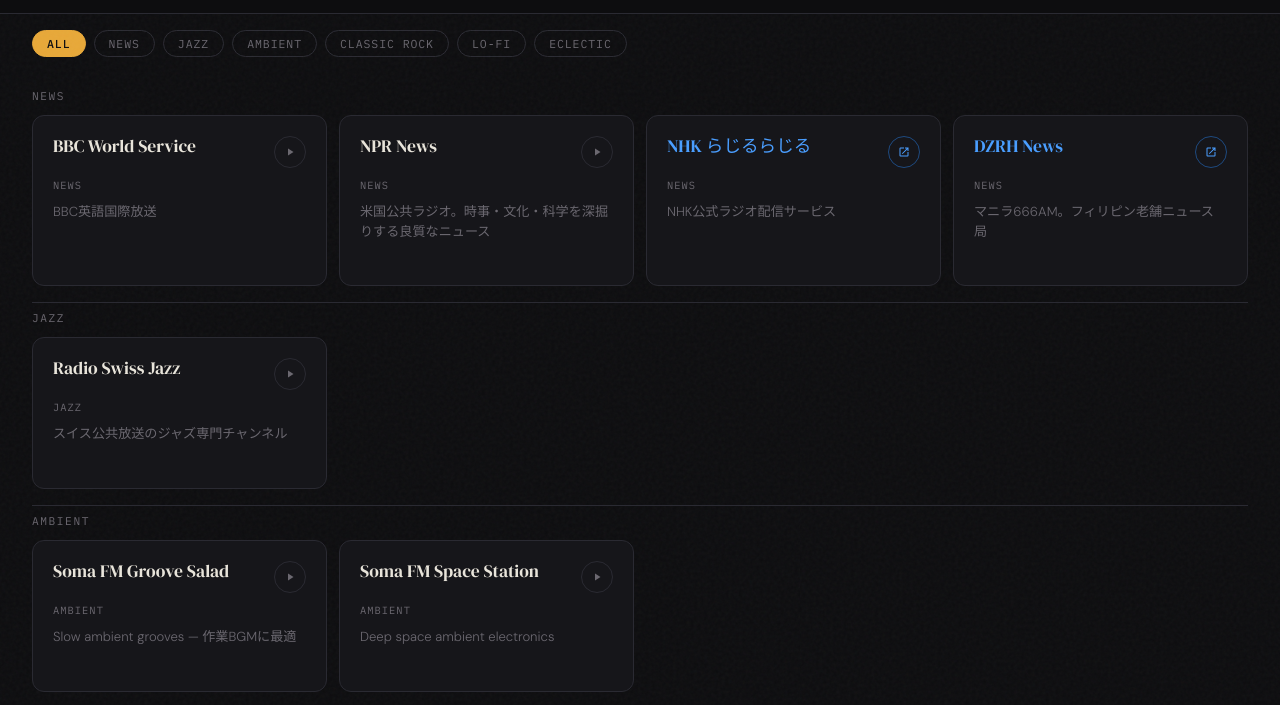
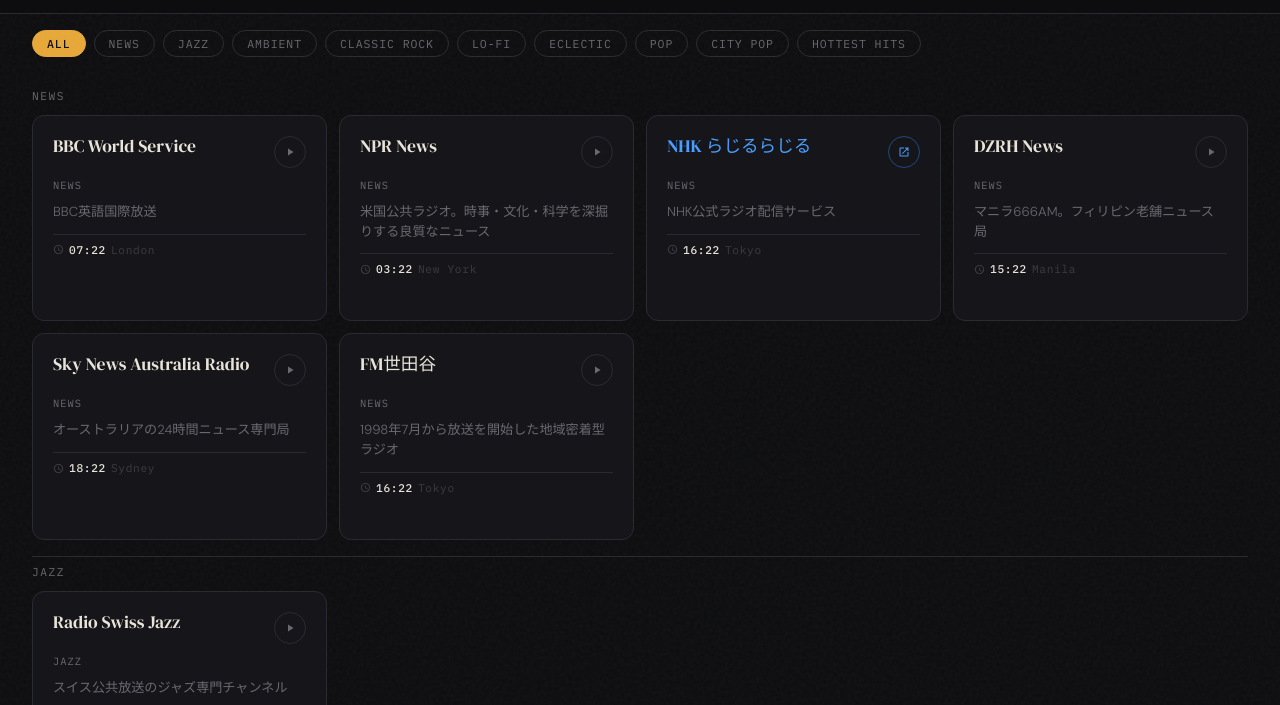
Before and after one commit to ivy-helix/MyRadio, a website: page index.html in a window 1280 px wide. Shown: the part 76-781 px from the top of the page. Drawn offline with Linux system fonts and the light colour scheme.

Commit message:
stations.jsonの追加,時刻表示機能の追加,その他改善

```diff
--- a/index.html
+++ b/index.html
@@ -41,7 +41,6 @@
         font-weight: 300;
       }
 
-      /* ── NOISE OVERLAY ── */
       body::before {
         content: '';
         position: fixed;
@@ -51,7 +50,6 @@
         pointer-events: none;
       }
 
-      /* ── HEADER ── */
       header {
         position: sticky;
         top: 0;
@@ -84,16 +82,10 @@
         animation: pulse 1.4s ease-in-out infinite;
       }
       @keyframes pulse {
-        0%,
-        100% {
-          opacity: 1;
-        }
-        50% {
-          opacity: 0.4;
-        }
+        0%, 100% { opacity: 1; }
+        50% { opacity: 0.4; }
       }
 
-      /* ── FILTER TABS ── */
       .filters {
         padding: 16px 32px 0;
         display: flex;
@@ -124,7 +116,6 @@
         font-weight: 500;
       }
 
-      /* ── GRID ── */
       main {
         padding: 24px 32px calc(var(--player-h) + 24px);
         display: grid;
@@ -134,7 +125,6 @@
         z-index: 1;
       }
 
-      /* ── STATION CARD ── */
       .card {
         background: var(--surface);
         border: 1px solid var(--border);
@@ -153,11 +143,7 @@
         content: '';
         position: absolute;
         inset: 0;
-        background: radial-gradient(
-          circle at 70% 30%,
-          var(--amber) 0%,
-          transparent 65%
-        );
+        background: radial-gradient(circle at 70% 30%, var(--amber) 0%, transparent 65%);
         opacity: 0;
         transition: opacity 0.3s;
       }
@@ -166,34 +152,17 @@
         border-color: var(--amber-dim);
         box-shadow: 0 8px 24px #0009;
       }
-      .card:hover::after {
-        opacity: 0.04;
-      }
+      .card:hover::after { opacity: 0.04; }
       .card.playing {
         border-color: var(--amber);
         box-shadow: 0 0 0 1px var(--amber-dim), 0 8px 32px #e8a83822;
       }
-      .card.playing::after {
-        opacity: 0.07;
-      }
-      .card.external .card-name {
-        color: var(--blue);
-      }
-      .card.external .play-icon {
-        border-color: var(--blue-dim);
-      }
-      .card.external:hover .play-icon {
-        border-color: var(--blue);
-      }
-      .card.external .play-icon svg {
-        fill: var(--blue);
-      }
-      .card.external:hover {
-        border-color: var(--blue-dim);
-      }
-      .card.external.hover::after {
-        opacity: 0.04;
-      }
+      .card.playing::after { opacity: 0.07; }
+      .card.external .card-name { color: var(--blue); }
+      .card.external .play-icon { border-color: var(--blue-dim); }
+      .card.external:hover .play-icon { border-color: var(--blue); }
+      .card.external .play-icon svg { fill: var(--blue); }
+      .card.external:hover { border-color: var(--blue-dim); }
 
       .card-top {
         display: flex;
@@ -206,9 +175,7 @@
         line-height: 1.2;
         color: var(--text);
       }
-      .card.playing .card-name {
-        color: var(--amber);
-      }
+      .card.playing .card-name { color: var(--amber); }
 
       .play-icon {
         width: 32px;
@@ -221,24 +188,11 @@
         flex-shrink: 0;
         transition: background 0.2s, border-color 0.2s;
       }
-      .card:hover .play-icon {
-        border-color: var(--amber);
-      }
-      .card.playing .play-icon {
-        background: var(--amber);
-        border-color: var(--amber);
-      }
-      .play-icon svg {
-        width: 12px;
-        height: 12px;
-        fill: var(--muted);
-      }
-      .card:hover .play-icon svg {
-        fill: var(--amber);
-      }
-      .card.playing .play-icon svg {
-        fill: #0d0d0f;
-      }
+      .card:hover .play-icon { border-color: var(--amber); }
+      .card.playing .play-icon { background: var(--amber); border-color: var(--amber); }
+      .play-icon svg { width: 12px; height: 12px; fill: var(--muted); }
+      .card:hover .play-icon svg { fill: var(--amber); }
+      .card.playing .play-icon svg { fill: #0d0d0f; }
 
       .card-tag {
         font-family: 'IBM Plex Mono', monospace;
@@ -253,7 +207,23 @@
         line-height: 1.5;
       }
 
-      /* EQ bars (animated when playing) */
+      .card-time {
+        font-family: 'IBM Plex Mono', monospace;
+        font-size: 0.7rem;
+        letter-spacing: 0.06em;
+        color: var(--muted);
+        display: flex;
+        align-items: center;
+        gap: 5px;
+        border-top: 1px solid var(--border);
+        padding-top: 8px;
+        margin-top: 2px;
+      }
+      .card-time .time-clock {
+        color: var(--text);
+        font-weight: 500;
+      }
+
       .eq {
         display: flex;
         align-items: flex-end;
@@ -262,9 +232,7 @@
         opacity: 0;
         transition: opacity 0.3s;
       }
-      .card.playing .eq {
-        opacity: 1;
-      }
+      .card.playing .eq { opacity: 1; }
       .eq span {
         display: block;
         width: 3px;
@@ -272,36 +240,16 @@
         border-radius: 1px;
         animation: eq 0.8s ease-in-out infinite alternate;
       }
-      .eq span:nth-child(1) {
-        animation-duration: 0.6s;
-        animation-delay: 0s;
-      }
-      .eq span:nth-child(2) {
-        animation-duration: 0.8s;
-        animation-delay: 0.15s;
-      }
-      .eq span:nth-child(3) {
-        animation-duration: 0.5s;
-        animation-delay: 0.05s;
-      }
-      .eq span:nth-child(4) {
-        animation-duration: 0.9s;
-        animation-delay: 0.2s;
-      }
-      .eq span:nth-child(5) {
-        animation-duration: 0.7s;
-        animation-delay: 0.1s;
-      }
+      .eq span:nth-child(1) { animation-duration: 0.6s; animation-delay: 0s; }
+      .eq span:nth-child(2) { animation-duration: 0.8s; animation-delay: 0.15s; }
+      .eq span:nth-child(3) { animation-duration: 0.5s; animation-delay: 0.05s; }
+      .eq span:nth-child(4) { animation-duration: 0.9s; animation-delay: 0.2s; }
+      .eq span:nth-child(5) { animation-duration: 0.7s; animation-delay: 0.1s; }
       @keyframes eq {
-        from {
-          height: 3px;
-        }
-        to {
-          height: 14px;
-        }
+        from { height: 3px; }
+        to { height: 14px; }
       }
 
-      /* ── BOTTOM PLAYER ── */
       #player-bar {
         position: fixed;
         bottom: 0;
@@ -320,9 +268,7 @@
         transform: translateY(100%);
         transition: transform 0.35s cubic-bezier(0.4, 0, 0.2, 1);
       }
-      #player-bar.visible {
-        transform: translateY(0);
-      }
+      #player-bar.visible { transform: translateY(0); }
 
       #player-name {
         font-family: 'DM Serif Display', serif;
@@ -355,34 +301,17 @@
         transition: background 0.2s, border-color 0.2s;
         flex-shrink: 0;
       }
-      .ctrl-btn:hover {
-        border-color: var(--amber);
-      }
-      .ctrl-btn svg {
-        width: 16px;
-        height: 16px;
-        fill: var(--text);
-      }
-      #stop-btn {
-        background: var(--amber);
-        border-color: var(--amber);
-      }
-      #stop-btn svg {
-        fill: #0d0d0f;
-      }
+      .ctrl-btn:hover { border-color: var(--amber); }
+      .ctrl-btn svg { width: 16px; height: 16px; fill: var(--text); }
+      #stop-btn { background: var(--amber); border-color: var(--amber); }
+      #stop-btn svg { fill: #0d0d0f; }
 
-      /* volume */
       .vol-wrap {
         display: flex;
         align-items: center;
         gap: 8px;
       }
-      .vol-wrap svg {
-        width: 14px;
-        height: 14px;
-        fill: var(--muted);
-        flex-shrink: 0;
-      }
+      .vol-wrap svg { width: 14px; height: 14px; fill: var(--muted); flex-shrink: 0; }
       #vol-slider {
         -webkit-appearance: none;
         width: 80px;
@@ -400,7 +329,6 @@
         background: var(--amber);
       }
 
-      /* ── CATEGORY SECTION HEADINGS ── */
       .section-label {
         grid-column: 1 / -1;
         font-family: 'IBM Plex Mono', monospace;
@@ -412,12 +340,8 @@
         border-top: 1px solid var(--border);
         margin-top: 4px;
       }
-      .section-label:first-child {
-        border-top: none;
-        margin-top: 0;
-      }
+      .section-label:first-child { border-top: none; margin-top: 0; }
 
-      /* ── EMPTY STATE ── */
       .empty {
         grid-column: 1 / -1;
         text-align: center;
@@ -429,26 +353,12 @@
       }
 
       @media (max-width: 600px) {
-        header {
-          padding: 16px 20px 14px;
-        }
-        .filters {
-          padding: 12px 20px 0;
-        }
-        main {
-          padding: 16px 20px calc(var(--player-h) + 16px);
-          gap: 10px;
-        }
-        #player-bar {
-          padding: 0 16px;
-          gap: 12px;
-        }
-        .vol-wrap {
-          display: none;
-        }
-        #vol-slider {
-          display: none;
-        }
+        header { padding: 16px 20px 14px; }
+        .filters { padding: 12px 20px 0; }
+        main { padding: 16px 20px calc(var(--player-h) + 16px); gap: 10px; }
+        #player-bar { padding: 0 16px; gap: 12px; }
+        .vol-wrap { display: none; }
+        #vol-slider { display: none; }
       }
     </style>
   </head>
@@ -469,18 +379,9 @@
       <div style="flex: 1"></div>
       <div class="vol-wrap">
         <svg viewBox="0 0 24 24">
-          <path
-            d="M3 9v6h4l5 5V4L7 9H3zm13.5 3A4.5 4.5 0 0 0 14 7.97v8.05c1.48-.73 2.5-2.25 2.5-4.02z"
-          />
+          <path d="M3 9v6h4l5 5V4L7 9H3zm13.5 3A4.5 4.5 0 0 0 14 7.97v8.05c1.48-.73 2.5-2.25 2.5-4.02z" />
         </svg>
-        <input
-          type="range"
-          id="vol-slider"
-          min="0"
-          max="1"
-          step="0.02"
-          value="0.8"
-        />
+        <input type="range" id="vol-slider" min="0" max="1" step="0.02" value="0.8" />
       </div>
       <button class="ctrl-btn" id="stop-btn" title="Stop">
         <svg viewBox="0 0 24 24">
@@ -492,79 +393,6 @@
     <audio id="audio" preload="none"></audio>
 
     <script>
-      // ============================================================
-      //  ★ STATIONS CONFIG — ここを編集してラジオを管理 ★
-      //  各ステーションのフィールド:
-      //    name     : 表示名
-      //    url      : ストリームURL (mp3 / aac / m3u8)
-      //    category : カテゴリー名（自由に決めてOK）
-      //    desc     : 短い説明文（省略可）
-      //    website  : 公式サイトURL（直接再生不可の局に使用。ブルーボタンで別タブ表示）
-      // ============================================================
-      const STATIONS = [
-        {
-          name: 'BBC World Service',
-          url: 'https://stream.live.vc.bbcmedia.co.uk/bbc_world_service',
-          category: 'News',
-          desc: 'BBC英語国際放送',
-        },
-        {
-          name: 'NPR News',
-          url: 'https://npr-ice.streamguys1.com/live.mp3',
-          category: 'News',
-          desc: '米国公共ラジオ。時事・文化・科学を深掘りする良質なニュース',
-        },
-        {
-          name: 'Radio Swiss Jazz',
-          url: 'http://stream.srg-ssr.ch/m/rsj/mp3_128',
-          category: 'Jazz',
-          desc: 'スイス公共放送のジャズ専門チャンネル',
-        },
-        {
-          name: 'Soma FM Groove Salad',
-          url: 'https://ice6.somafm.com/groovesalad-256-mp3',
-          category: 'Ambient',
-          desc: 'Slow ambient grooves — 作業BGMに最適',
-        },
-        {
-          name: 'Soma FM Space Station',
-          url: 'https://ice6.somafm.com/spacestation-128-mp3',
-          category: 'Ambient',
-          desc: 'Deep space ambient electronics',
-        },
-        {
-          name: '181.fm Classic Rock',
-          url: 'https://listen.181fm.com/181-classical_128k.mp3',
-          category: 'Classic Rock',
-          desc: 'クラシックロック定番局',
-        },
-        {
-          name: 'lofi.cafe',
-          url: 'https://lofi.stream.laut.fm/lofi',
-          category: 'Lo-fi',
-          desc: 'Lo-fi hip hop — study & chill',
-        },
-        {
-          name: 'FIP',
-          url: 'https://icecast.radiofrance.fr/fip-midfi.mp3',
-          category: 'Eclectic',
-          desc: 'フランス公共放送のエクレクティック局',
-        },
-        {
-          name: 'NHK らじるらじる',
-          website: 'https://www.nhk.or.jp/radio/',
-          category: 'News',
-          desc: 'NHK公式ラジオ配信サービス',
-        },
-        {
-          name: 'DZRH News',
-          website: 'https://dzrh.com.ph',
-          category: 'News',
-          desc: 'マニラ666AM。フィリピン老舗ニュース局',
-        },
-      ];
-      // ============================================================
-
       const audio = document.getElementById('audio');
       const grid = document.getElementById('grid');
       const filters = document.getElementById('filters');
@@ -575,24 +403,37 @@
       const volSlider = document.getElementById('vol-slider');
       const stopBtn = document.getElementById('stop-btn');
 
+      let STATIONS = [];
       let current = null;
       let activeFilter = 'All';
 
       audio.volume = parseFloat(volSlider.value);
-      volSlider.addEventListener(
-        'input',
-        () => (audio.volume = parseFloat(volSlider.value))
-      );
+      volSlider.addEventListener('input', () => (audio.volume = parseFloat(volSlider.value)));
 
-      // gather categories
-      const cats = ['All', ...new Set(STATIONS.map((s) => s.category))];
+      function getLocalTime(timezone) {
+        try {
+          return new Intl.DateTimeFormat('ja-JP', {
+            timeZone: timezone,
+            hour: '2-digit',
+            minute: '2-digit',
+            hour12: false,
+          }).format(new Date());
+        } catch { return '--:--'; }
+      }
+
+      function updateClocks() {
+        document.querySelectorAll('[data-timezone]').forEach((el) => {
+          el.textContent = getLocalTime(el.dataset.timezone);
+        });
+      }
+      setInterval(updateClocks, 30000);
 
       function buildFilters() {
+        const cats = ['All', ...new Set(STATIONS.map((s) => s.category))];
         filters.innerHTML = '';
         cats.forEach((cat) => {
           const btn = document.createElement('button');
-          btn.className =
-            'filter-btn' + (cat === activeFilter ? ' active' : '');
+          btn.className = 'filter-btn' + (cat === activeFilter ? ' active' : '');
           btn.textContent = cat;
           btn.onclick = () => {
             activeFilter = cat;
@@ -611,12 +452,10 @@
             : STATIONS.filter((s) => s.category === activeFilter);
 
         if (!visible.length) {
-          grid.innerHTML =
-            '<div class="empty">no stations in this category</div>';
+          grid.innerHTML = '<div class="empty">no stations in this category</div>';
           return;
         }
 
-        // Group by category
         const groups = {};
         visible.forEach((s) => {
           if (!groups[s.category]) groups[s.category] = [];
@@ -646,6 +485,16 @@
           : current === station
           ? 'M6 19h4V5H6v14zm8-14v14h4V5h-4z'
           : 'M8 5v14l11-7z';
+
+        const timeHtml = station.timezone ? `
+          <div class="card-time">
+            <svg viewBox="0 0 24 24" width="11" height="11" fill="currentColor" style="opacity:.5;flex-shrink:0">
+              <path d="M12 2C6.48 2 2 6.48 2 12s4.48 10 10 10 10-4.48 10-10S17.52 2 12 2zm0 18c-4.41 0-8-3.59-8-8s3.59-8 8-8 8 3.59 8 8-3.59 8-8 8zm.5-13H11v6l5.25 3.15.75-1.23-4.5-2.67V7z"/>
+            </svg>
+            <span class="time-clock" data-timezone="${station.timezone}">${getLocalTime(station.timezone)}</span>
+            <span style="opacity:.45">${station.timezone.split('/')[1]?.replace('_', ' ') ?? station.timezone}</span>
+          </div>` : '';
+
         card.innerHTML = `
           <div class="card-top">
             <div class="card-name">${station.name}</div>
@@ -655,6 +504,7 @@
           </div>
           <div class="card-tag">${station.category}</div>
           ${station.desc ? `<div class="card-desc">${station.desc}</div>` : ''}
+          ${timeHtml}
           <div class="eq">
             <span></span><span></span><span></span><span></span><span></span>
           </div>
@@ -675,7 +525,6 @@
         current = station;
         audio.src = station.url;
         audio.play().catch(() => {});
-
         pName.textContent = station.name;
         pTag.textContent = station.category;
         bar.classList.add('visible');
@@ -694,8 +543,22 @@
 
       stopBtn.addEventListener('click', stop);
 
+      // stations.json を読み込んで起動
+      fetch('./stations.json')
+        .then(r => {
+          if (!r.ok) throw new Error(`HTTP ${r.status}`);
+          return r.json();
+        })
+        .then(data => {
+          STATIONS = data;
           buildFilters();
           buildGrid();
+        })
+        .catch(err => {
+          console.error('stations.json の読み込み失敗:', err);
+          document.getElementById('grid').innerHTML =
+            '<div class="empty">stations.json の読み込みに失敗しました: ' + err.message + '</div>';
+        });
     </script>
   </body>
 </html>
--- /dev/null
+++ b/stations.json
@@ -0,0 +1,98 @@
+[
+    {
+      "name": "BBC World Service",
+      "url": "https://stream.live.vc.bbcmedia.co.uk/bbc_world_service",
+      "category": "News",
+      "desc": "BBC英語国際放送",
+      "timezone": "Europe/London"
+    },
+    {
+      "name": "NPR News",
+      "url": "https://npr-ice.streamguys1.com/live.mp3",
+      "category": "News",
+      "desc": "米国公共ラジオ。時事・文化・科学を深掘りする良質なニュース",
+      "timezone": "America/New_York"
+    },
+    {
+      "name": "Radio Swiss Jazz",
+      "url": "http://stream.srg-ssr.ch/m/rsj/mp3_128",
+      "category": "Jazz",
+      "desc": "スイス公共放送のジャズ専門チャンネル"
+    },
+    {
+      "name": "Soma FM Groove Salad",
+      "url": "https://ice6.somafm.com/groovesalad-256-mp3",
+      "category": "Ambient",
+      "desc": "Slow ambient grooves — 作業BGMに最適"
+    },
+    {
+      "name": "Soma FM Space Station",
+      "url": "https://ice6.somafm.com/spacestation-128-mp3",
+      "category": "Ambient",
+      "desc": "Deep space ambient electronics"
+    },
+    {
+      "name": "181.fm Classic Rock",
+      "url": "https://listen.181fm.com/181-classical_128k.mp3",
+      "category": "Classic Rock",
+      "desc": "クラシックロック定番局"
+    },
+    {
+      "name": "lofi.cafe",
+      "url": "https://lofi.stream.laut.fm/lofi",
+      "category": "Lo-fi",
+      "desc": "Lo-fi hip hop — study & chill"
+    },
+    {
+      "name": "FIP",
+      "url": "https://icecast.radiofrance.fr/fip-midfi.mp3",
+      "category": "Eclectic",
+      "desc": "フランス公共放送のエクレクティック局"
+    },
+    {
+      "name": "NHK らじるらじる",
+      "website": "https://www.nhk.or.jp/radio/",
+      "category": "News",
+      "desc": "NHK公式ラジオ配信サービス",
+      "timezone": "Asia/Tokyo"
+    },
+    {
+      "name": "DZRH News",
+      "url": "https://dzrh-azura.mmg.com.ph/listen/dzrh_manila/radio.mp3",
+      "category": "News",
+      "desc": "マニラ666AM。フィリピン老舗ニュース局",
+      "timezone": "Asia/Manila"
+    },
+    {
+      "name": "Sky News Australia Radio",
+      "url": "https://playerservices.streamtheworld.com/api/livestream-redirect/NOVA_SKYNEWSAAC.aac",
+      "category": "News",
+      "desc": "オーストラリアの24時間ニュース専門局",
+      "timezone": "Australia/Sydney"
+    },
+    {
+      "name": "80s 90s Super Pop Hits",
+      "url": "https://s4.myradiostream.com:7344/listen.mp3?",
+      "category": "Pop",
+      "desc": ""
+    },
+    {
+      "name": "Japan City Pop",
+      "url": "https://play.streamafrica.net/japancitypop",
+      "category": "City Pop",
+      "desc": "日本のシティポップ"
+    },
+    {
+      "name": "J1 HITS",
+      "url": "https://jenny.torontocast.com:2000/stream/J1HITS?_=184325",
+      "category": "Hottest Hits",
+      "desc": "Hottest Hits"
+    },
+    {
+      "name": "FM世田谷",
+      "url": "https://fmsetagaya834.out.airtime.pro/fmsetagaya834_a",
+      "category": "News",
+      "desc": "1998年7月から放送を開始した地域密着型ラジオ",
+      "timezone": "Asia/Tokyo"
+    }
+  ]
```
Lines whose indentation alone changed are shown as unchanged.
